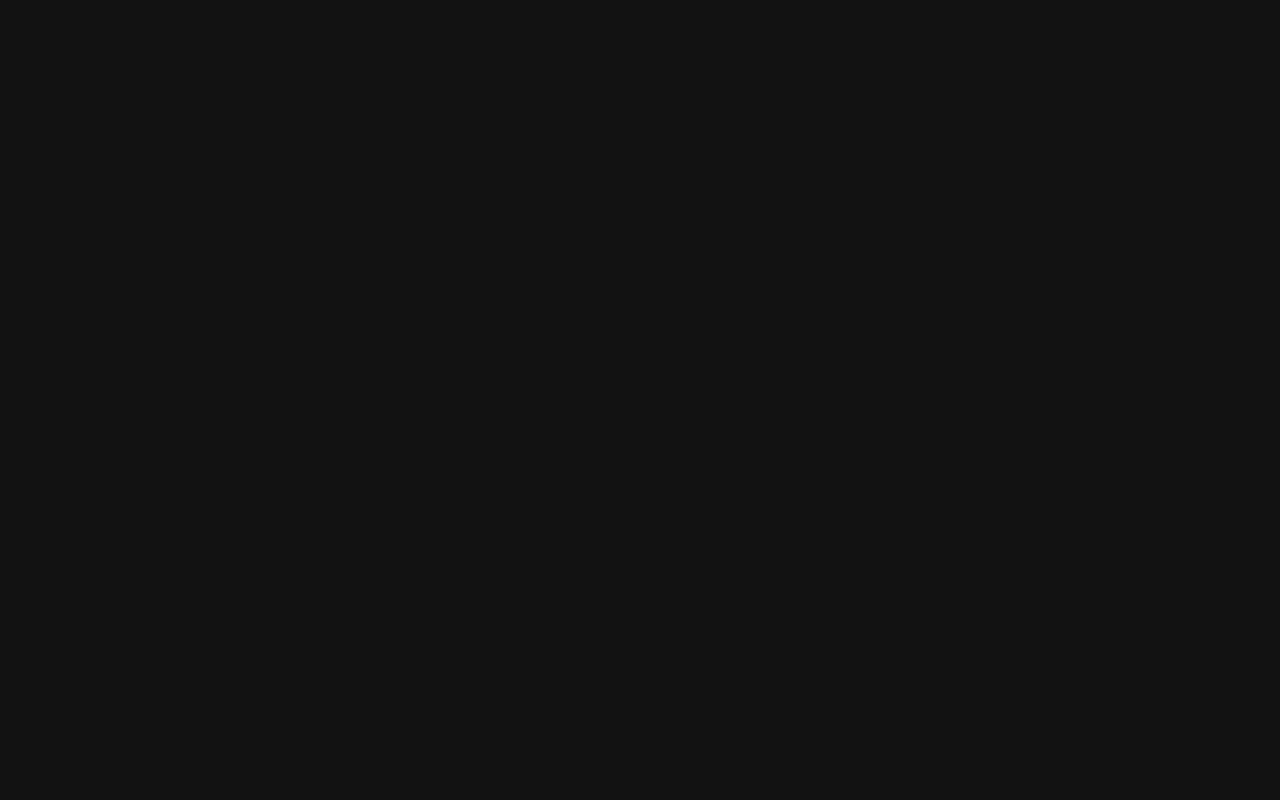
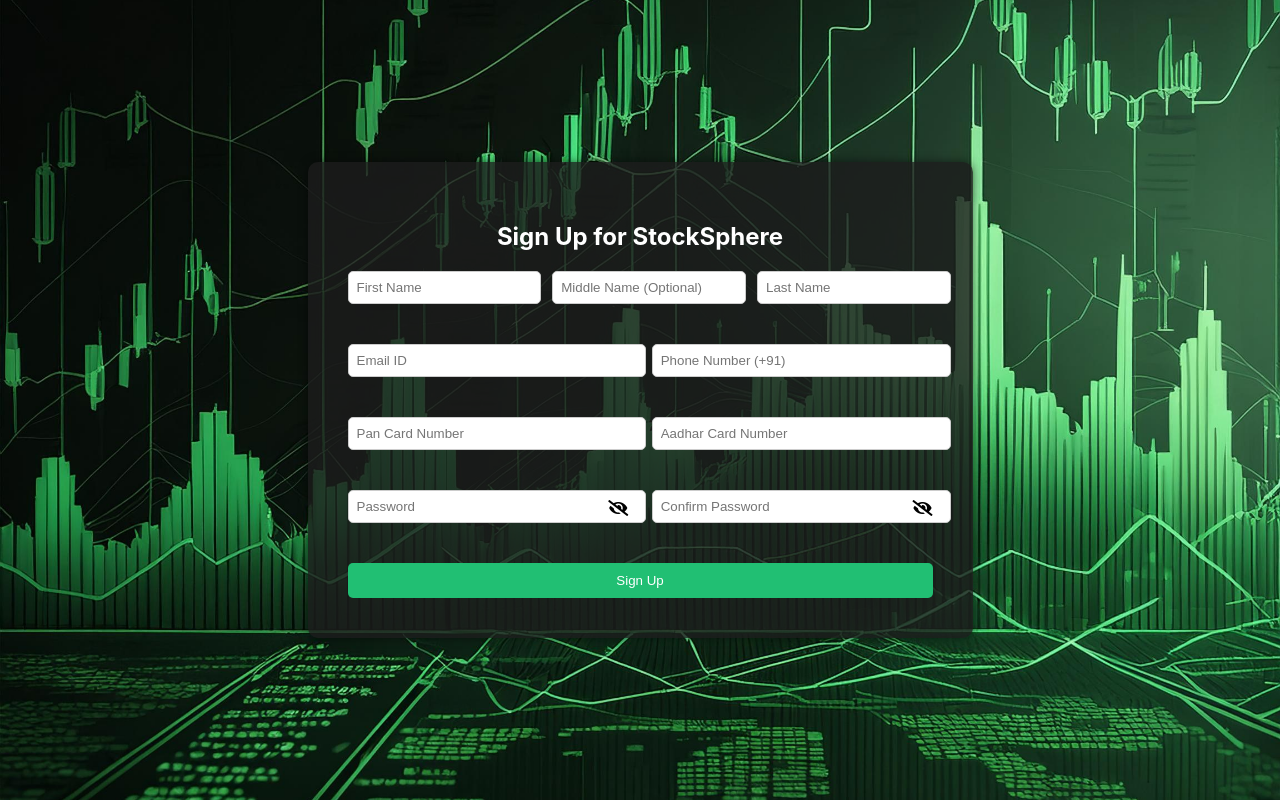
Before and after one commit to VrajPatel1810/Stocksphere, a React (Create React App) app in the folder frontend/: page /signup in a window 1280 px wide. Before the commit this address had no page. Built offline with nearby package versions, Linux system fonts and the light colour scheme.

Commit message:
Updated Login and Signup Pages

```diff
--- a/frontend/src/App.js
+++ b/frontend/src/App.js
@@ -1,9 +1,8 @@
 import { BrowserRouter as Router, Route, Routes } from "react-router-dom";
-// import Stocks from './pages/Stocks';
-// import Home from './pages/Home';
-// import Login from './pages/Login';
+import Stocks from './pages/Stocks';
+import Home from './pages/Home';
+import Login from './pages/Login';
 import Signup from './pages/Signup';
-import Home from './pages/Home';
 
 function App() {
   return (
@@ -11,10 +10,10 @@
       <Router>
         <div className="App">
           <Routes>
-            {/* <Route path="/" element={<Home />} /> */}
-            {/* <Route path="/" element={<Login />} /> */}
-            <Route path="/" element={<Signup />} />
-            {/* <Route path="/" element={<Stocks />} /> */}
+            <Route path="/" element={<Home />} />
+            <Route path="/login" element={<Login />} />
+            <Route path="/signup" element={<Signup />} />
+            <Route path="/stocks" element={<Stocks />} />
           </Routes>
         </div>
       </Router>
--- a/frontend/src/pages/Login.css
+++ b/frontend/src/pages/Login.css
@@ -97,4 +97,10 @@
 
   .toggle-password-btn i {
     font-size: 16px;
+    padding-bottom: 1em;
   }
+
+  .signup-link {
+    text-align: center;
+    padding-left: 1em;
+  }
--- a/frontend/src/pages/Login.js
+++ b/frontend/src/pages/Login.js
@@ -1,5 +1,6 @@
 // Login.js
-import React, { useState } from 'react';
+import React, { useState, useEffect } from 'react';
+import { Link } from 'react-router-dom';
 import './Login.css';
 
 function Login() {
@@ -9,23 +10,54 @@
     setShowPassword(!showPassword);
   };
 
+  const [formData, setFormData] = useState({
+    email: '',
+    password: ''
+  });
+
+  const { email, password } = formData;
+
+  const onSubmit = (e) => {
+    e.preventDefault();
+  };
+
+  const onChange = (e) => {
+    setFormData((prevState) => ({
+      ...prevState,
+      [e.target.name]: e.target.value
+    }));
+  };
+
   return (
     <div className="login-container">
       <div className="login-box">
         <h2>Login to StockSphere</h2>
-        <form>
-          <input type="text" placeholder="Username" />
-          <div className="password-input-container">
+        <form onSubmit={onSubmit}>
+          <div className="input-group">
             <input
-              type={showPassword ? 'text' : 'password'}
+              type="email"
+              placeholder="Email ID"
+              id="email"
+              value={email}
+              name="email"
+              onChange={onChange}
+            />
+          </div>
+          <div className="input-group">
+            <input
+              type={showPassword ? "text" : "password"}
               placeholder="Password"
+              id="password"
+              value={password}
+              name="password"
+              onChange={onChange}
             />
             <button
               type="button"
+              onClick={togglePasswordVisibility}
               className="toggle-password-btn"
-              onClick={togglePasswordVisibility}
             >
-              <i className={showPassword ? 'fas fa-eye-slash' : 'fas fa-eye'}></i>
+              <i className={showPassword ? "fas fa-eye" : "fas fa-eye-slash"}></i>
             </button>
           </div>
           <div className="form-options">
@@ -34,7 +66,8 @@
           </div>
         </form>
         <div className="signup-link">
-          Don't have an account? <a href="/signup">Sign Up</a>
+          Don't have an account?
+          <Link to="/signup" className='signup-link'>Sign Up</Link>
         </div>
       </div>
     </div>
--- a/frontend/src/pages/Signup.js
+++ b/frontend/src/pages/Signup.js
@@ -1,9 +1,23 @@
-import React, { useState } from 'react';
+import React, { useState, useEffect } from 'react';
 import './Signup.css';
 
 function Signup() {
   const [showPassword, setShowPassword] = useState(false);
   const [showConfirmPassword, setShowConfirmPassword] = useState(false);
+
+  const [formData, setFormData] = useState({
+    firstName: '',
+    middleName: '',
+    lastName: '',
+    email: '',
+    phoneNumber: '',
+    panCardNumber: '',
+    aadharCardNumber: '',
+    password: '',
+    confirmPassword: ''
+  });
+
+  const { firstName, middleName, lastName, email, phoneNumber, panCardNumber, aadharCardNumber, password, confirmPassword } = formData;
 
   const togglePasswordVisibility = () => {
     setShowPassword(!showPassword);
@@ -13,36 +27,96 @@
     setShowConfirmPassword(!showConfirmPassword);
   };
 
+  const onSubmit = (e) => {
+    e.preventDefault();
+  };
+
+  const onChange = (e) => {
+    setFormData((prevState) => ({
+      ...prevState,
+      [e.target.name]: e.target.value
+    }));
+  };
+
   return (
     <div className="signup-container">
       <div className="signup-box">
         <h2>Sign Up for StockSphere</h2>
-        <form>
+        <form onSubmit={onSubmit}>
           <div className="name-inputs">
             <div className="input-group">
-              <input type="text" placeholder="First Name" />
+              <input
+                type="text"
+                placeholder="First Name"
+                id="firstName"
+                value={firstName}
+                name="firstName"
+                onChange={onChange}
+              />
             </div>
             <div className="input-group">
-              <input type="text" placeholder="Middle Name (Optional)" />
+              <input
+                type="text"
+                placeholder="Middle Name (Optional)"
+                id="middleName"
+                value={middleName}
+                name="middleName"
+                onChange={onChange}
+              />
             </div>
             <div className="input-group">
-              <input type="text" placeholder="Last Name" />
+              <input
+                type="text"
+                placeholder="Last Name"
+                id="lastName"
+                value={lastName}
+                name="lastName"
+                onChange={onChange}
+              />
             </div>
           </div>
           <div className="input-group-row">
             <div className="input-group">
-              <input type="email" placeholder="Email ID" />
+              <input
+                type="email"
+                placeholder="Email ID"
+                id="email"
+                value={email}
+                name="email"
+                onChange={onChange}
+              />
             </div>
             <div className="input-group">
-              <input type="text" placeholder="Phone Number (+91)" />
+              <input
+                type="text"
+                placeholder="Phone Number (+91)"
+                id="phoneNumber"
+                value={phoneNumber}
+                name="phoneNumber"
+                onChange={onChange}
+              />
             </div>
           </div>
           <div className="cards-inputs">
             <div className="input-group">
-              <input type="text" placeholder="Pan Card Number" />
+              <input
+                type="text"
+                placeholder="Pan Card Number"
+                id="panCardNumber"
+                value={panCardNumber}
+                name="panCardNumber"
+                onChange={onChange}
+              />
             </div>
             <div className="input-group">
-              <input type="text" placeholder="Aadhar Card Number" />
+              <input
+                type="text"
+                placeholder="Aadhar Card Number"
+                id="aadharCardNumber"
+                value={aadharCardNumber}
+                name="aadharCardNumber"
+                onChange={onChange}
+              />
             </div>
           </div>
           <div className="password-inputs">
@@ -50,6 +124,10 @@
               <input
                 type={showPassword ? "text" : "password"}
                 placeholder="Password"
+                id="password"
+                value={password}
+                name="password"
+                onChange={onChange}
               />
               <button
                 type="button"
@@ -63,6 +141,10 @@
               <input
                 type={showConfirmPassword ? "text" : "password"}
                 placeholder="Confirm Password"
+                id="confirmPassword"
+                value={confirmPassword}
+                name="confirmPassword"
+                onChange={onChange}
               />
               <button
                 type="button"
--- a/frontend/src/pages/home.js
+++ b/frontend/src/pages/home.js
@@ -1,4 +1,5 @@
 import React from 'react';
+import { Link } from 'react-router-dom';
 import './Home.css';
 
 function Home() {
@@ -7,9 +8,11 @@
       <header className="App-header">
         <div className="navbar">
           <div className="logo">StockSphere</div>
-          <div className="auth-button">
-            <button className="btn login-signup">Log In / Sign Up</button>
-          </div>
+          <Link to="/login">
+            <div className="auth-button">
+              <button className="btn login-signup">Log In / Sign Up</button>
+            </div>
+          </Link>
         </div>
         <div className="hero-section">
           <h1>Effortless Trading to Optimize Your Investments</h1>
```
